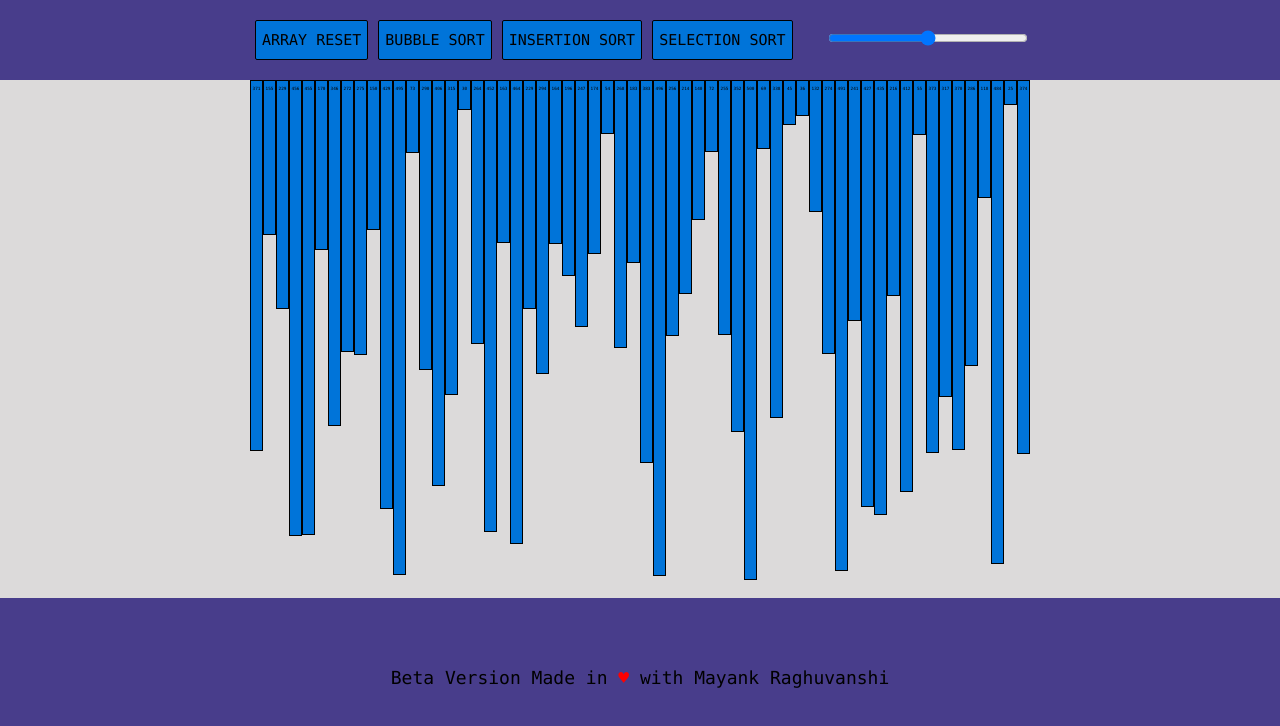
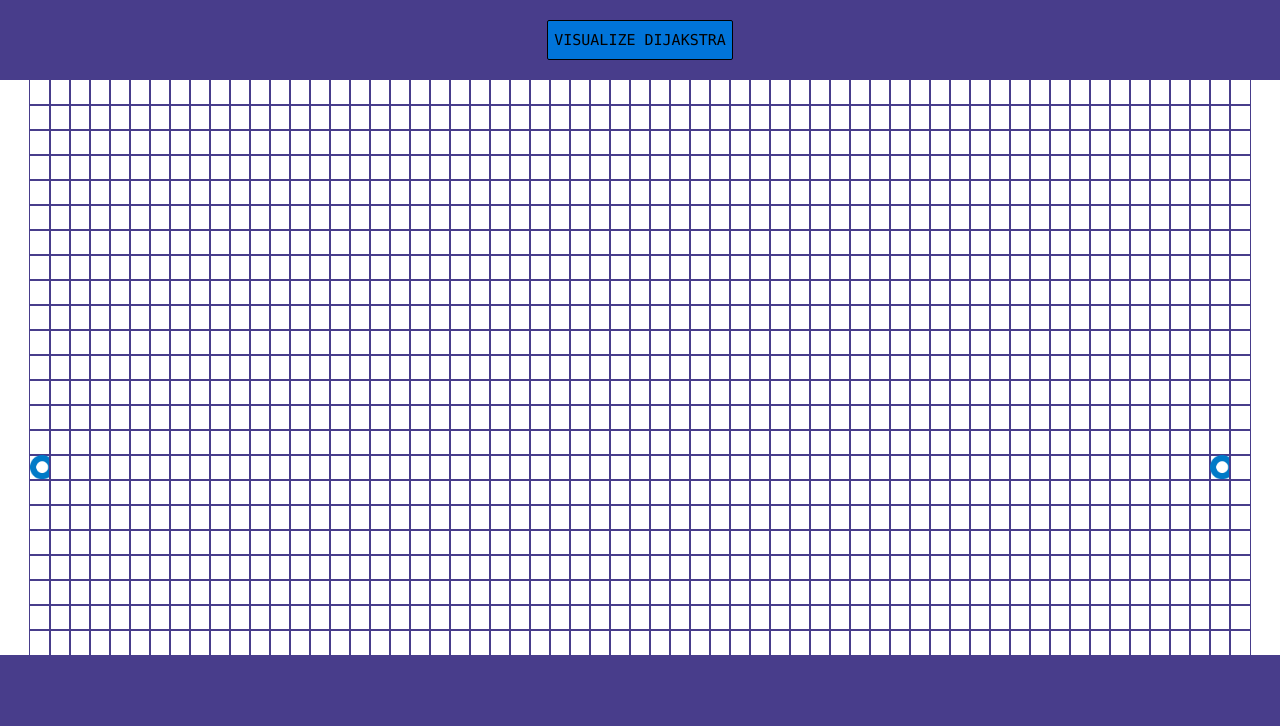
Before and after one commit to mayankraghuwanshi/new_rep, a React (Create React App) app: page /pathfinding in a window 1280 px wide. Shown: the top 726 px of the page. Built offline with nearby package versions, Linux system fonts and the light colour scheme.

Commit message:
node size fixed

```diff
--- a/src/App.js
+++ b/src/App.js
@@ -4,18 +4,18 @@ import {BrowserRouter as Router, Route,} from "react-router-dom";
 
 import SortVisualizer from "./Components/sorting/SortVisualizer";
 import PathfindingVisualizer from "./Components/pathfinding/pathfindingVisualizer";
+function App() {
+    return <Router>
+                <div className={"App"}>
+                    <Route path="/" exact component = {SortVisualizer}/>
+                    <Route path="/pathfinding" exact component = {PathfindingVisualizer}/>
+                </div>
+            </Router>
+}
+
 // function App() {
-//     return <Router>
-//                 <div className={"App"}>
-//                     <Route exact path="/" component = {SortVisualizer}/>
-//                     <Route exact path="/pathfinding" component = {PathfindingVisualizer}/>
-//                 </div>
-//             </Router>
+//     return <div className={"App"}><PathfindingVisualizer/></div>
 // }
-
-function App() {
-    return <div className={"App"}><SortVisualizer/></div>
-}
 
 
 export default App;
--- a/src/Components/pathfinding/Node.js
+++ b/src/Components/pathfinding/Node.js
@@ -1,8 +1,8 @@
 import React from 'react';
 import './node.css'
-const Node = ({row,col,isFinish,isStart,isWall})=>{
+const Node = ({row,col,isFinish,isStart,isWall,width})=>{
     const extraClassName = isFinish ? "finish":isWall ? "wall" : isStart ? "start" :"";
 
-    return <div id={`node-${row}-${col}`} className={`node ${extraClassName}`}></div>
+    return <div id={`node-${row}-${col}`} style={{width}} className={`node ${extraClassName}`}></div>
 }
 export default Node;
--- a/src/Components/pathfinding/node.css
+++ b/src/Components/pathfinding/node.css
@@ -1,5 +1,5 @@
 .node {
-    width: 25px;
+    width: 25.15px;
     height: 25px;
     outline: 1px solid rgb(72, 61, 139);
     display: inline-block;
--- a/src/Components/pathfinding/pathfindingVisualizer.js
+++ b/src/Components/pathfinding/pathfindingVisualizer.js
@@ -4,7 +4,7 @@ import Dijakstra from '../../Algorithms/pathfinding/Dijakstra';
 import Header from "../Header";
 import Button from "../Button";
 
-const NO_OF_ROWS = 20;
+const NO_OF_ROWS = 23;
 const NO_OF_COLUMS = 61;
 const SPEED = 10;
 class PathfindingVisualizer extends Component {
@@ -12,13 +12,13 @@ class PathfindingVisualizer extends Component {
         super();
         this.state = {
             grid : [],
-            START_ROW: 5,
+            START_ROW: 15,
             START_COL : 0,
             FINISH_ROW : 15,
-            FINISH_COL : 19,
+            FINISH_COL : 59,
             SPEED: SPEED,
             processing : false,
-            size : 25
+            size : 0,
         }
     }
     createNode(row,col){
@@ -47,7 +47,9 @@ class PathfindingVisualizer extends Component {
     }
 
     componentDidMount() {
-
+        const width = window.innerWidth;
+        const size = Math.floor(width/NO_OF_COLUMS);
+        this.setState({size})
         this.initGrid();
     }
 
@@ -92,7 +94,7 @@ class PathfindingVisualizer extends Component {
     }
 
     render() {
-        const {grid} = this.state;
+        const {grid,size} = this.state;
         if(grid.length!==0){
             // this.test()
             return (<div style={{backgroundColor : "white"}} >
@@ -110,6 +112,7 @@ class PathfindingVisualizer extends Component {
                                         isFinish={isFinish}
                                         isStart={isStart}
                                         isWall={isWall}
+                                        width = {size}
                                     />)
                                 })}</div>
                             })}
```
